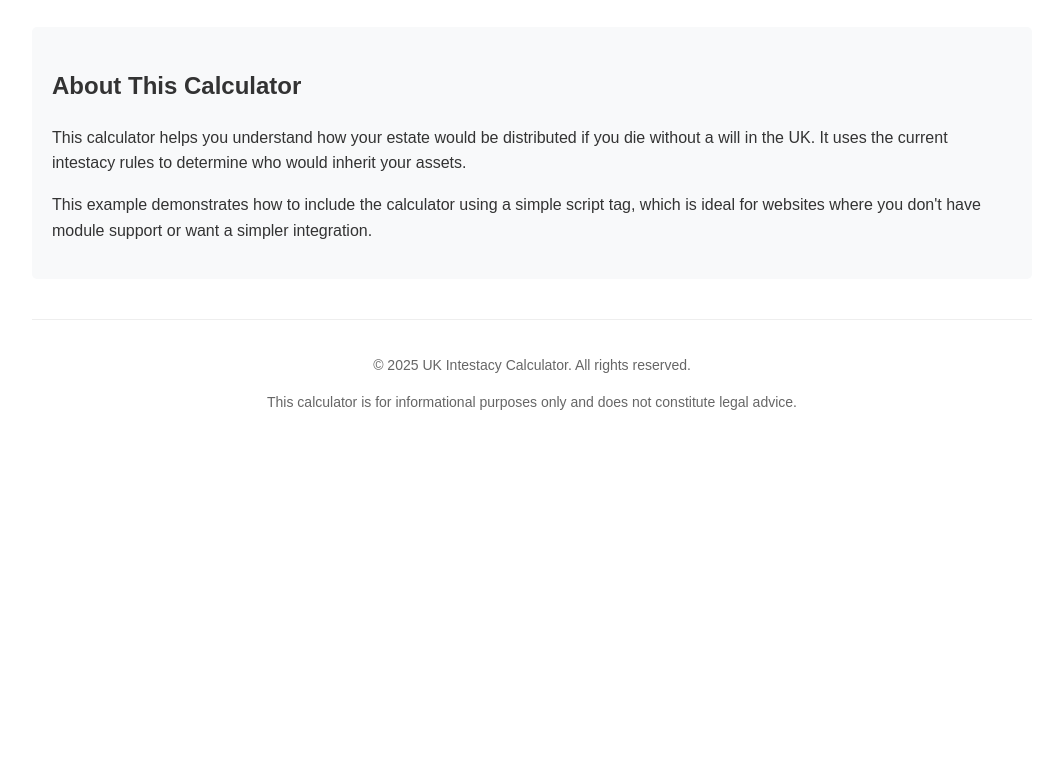
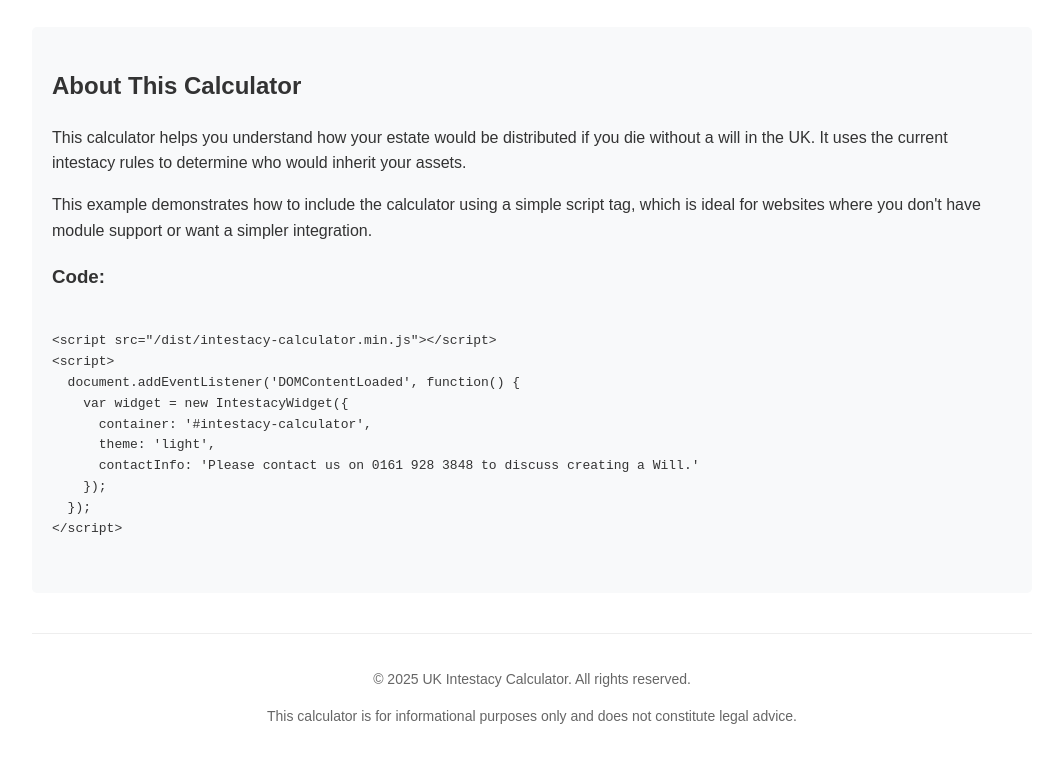
Before and after one commit to richardfarnhill/intestacy_calc, a website: page examples/simple-include.html in a window 1280 px wide. Shown: the part 143-904 px from the top of the page, without its empty margins (108-1171 px from the left). Before the commit the page ends 800 px from the top, so only its background shows below. Drawn offline with Linux system fonts and the light colour scheme.

Commit message:
Fix(examples): Fix simple include and custom theme examples

```diff
--- a/examples/simple-include.html
+++ b/examples/simple-include.html
@@ -65,6 +65,20 @@
         This example demonstrates how to include the calculator using a simple script tag, which is ideal for
         websites where you don't have module support or want a simpler integration.
       </p>
+
+      <h3>Code:</h3>
+      <pre><code>
+&lt;script src="/dist/intestacy-calculator.min.js"&gt;&lt;/script&gt;
+&lt;script&gt;
+  document.addEventListener('DOMContentLoaded', function() {
+    var widget = new IntestacyWidget({
+      container: '#intestacy-calculator',
+      theme: 'light',
+      contactInfo: 'Please contact us on 0161 928 3848 to discuss creating a Will.'
+    });
+  });
+&lt;/script&gt;
+      </code></pre>
     </div>
 
     <!-- Calculator container -->
@@ -78,7 +92,7 @@
 
   <!-- Include the intestacy calculator script -->
   <!-- In a real-world scenario, this would point to a CDN or your server -->
-  <script src="../dist/intestacy-calculator.min.js"></script>
+  <script src="/dist/intestacy-calculator.min.js"></script>
 
   <script>
     // Initialize the widget when the DOM is loaded
```
Also changed, not shown: examples/custom-theme.html (+0 -1 lines).
